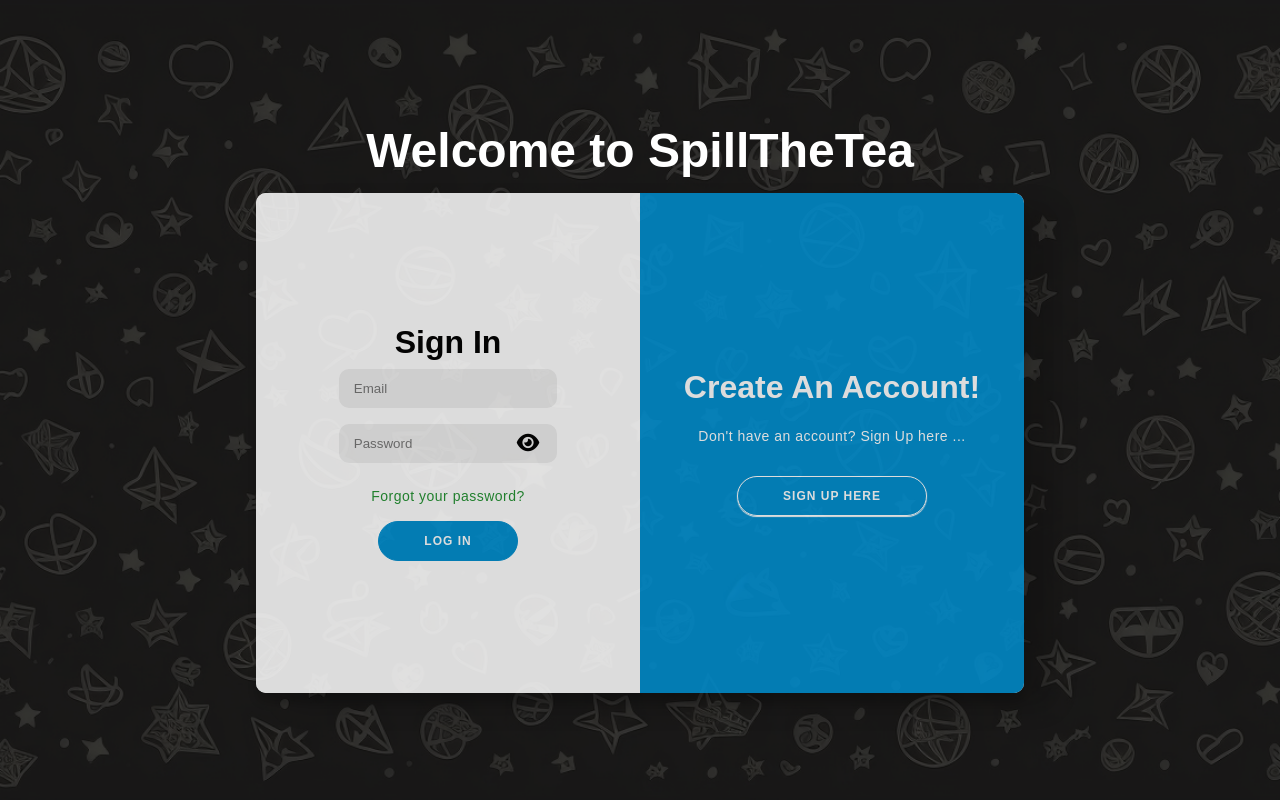
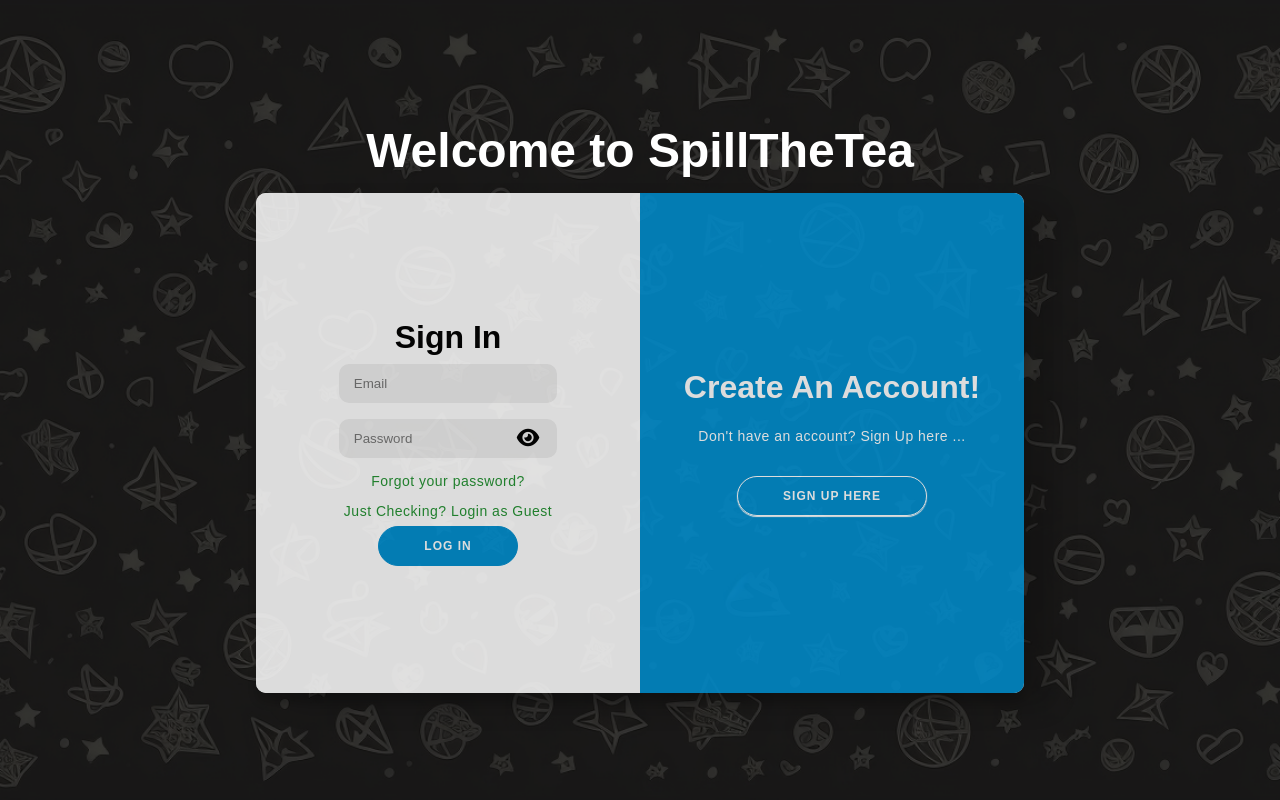
Before and after one commit to Jarv1sGH/spillTheTea, a React (Create React App) app in the folder frontend/: page / in a window 1280 px wide. Built offline with nearby package versions, Linux system fonts and the light colour scheme; no server answers.

Commit message:
added loign as guest user option

```diff
--- a/frontend/src/Components/Chat/ChatRoom.js
+++ b/frontend/src/Components/Chat/ChatRoom.js
@@ -10,6 +10,7 @@ import { setChatDetails } from "../../chatLogic";
 import { toast } from "react-toastify";
 import io from "socket.io-client";
 import { setSelectedChat } from "../../Reducers/chatReducers/selectedChatSlice";
+// const ENDPOINT = "http://localhost:4000";
 const ENDPOINT = "https://spillthetea.vercel.app";
 let selectedChatCompare;
 const ChatRoom = (props) => {
--- a/frontend/src/Components/Welcome/SignInForm.js
+++ b/frontend/src/Components/Welcome/SignInForm.js
@@ -32,6 +32,12 @@ const SignInForm = (props) => {
     navigate("/chats");
   };
 
+  const loginAsGuest = ()=>{
+    dispatch(loginUser({
+      email:"guestUser123@spilltheteamail.com",
+      password:"Guest@123"
+    }))
+  }
   // To show toast on invalid login credentials
   const prevErrorRef = useRef(null);
   useEffect(() => {
@@ -91,8 +97,11 @@ const SignInForm = (props) => {
             ></i>
           </div>
         </label>
-        <p id="forgotPasswordText" onClick={onClickHandler}>
+        <p className="forgotPasswordText" onClick={onClickHandler}>
           Forgot your password?
+        </p>
+        <p className="forgotPasswordText" onClick={loginAsGuest}>
+          Just Checking? Login as Guest
         </p>
         <button type="submit">Log In</button>
       </form>
--- a/frontend/src/Components/Welcome/Welcome.css
+++ b/frontend/src/Components/Welcome/Welcome.css
@@ -40,10 +40,10 @@ p {
   margin: 20px 0 30px;
 }
 
-#forgotPasswordText {
+.forgotPasswordText {
   color: #239232;
   font-size: 14px;
-  margin: 15px 0;
+  margin: 5px 0;
   cursor: pointer;
 }
 .LoginSignContainer {
@@ -280,7 +280,7 @@ button.ghost {
   .overlayPanel > p {
     display: none;
   }
-  #forgotPasswordText {
+  .forgotPasswordText {
     display: block;
   }
   button {
```
Also changed, not shown: 2 other files (tests, documents, lock files or other folders).
